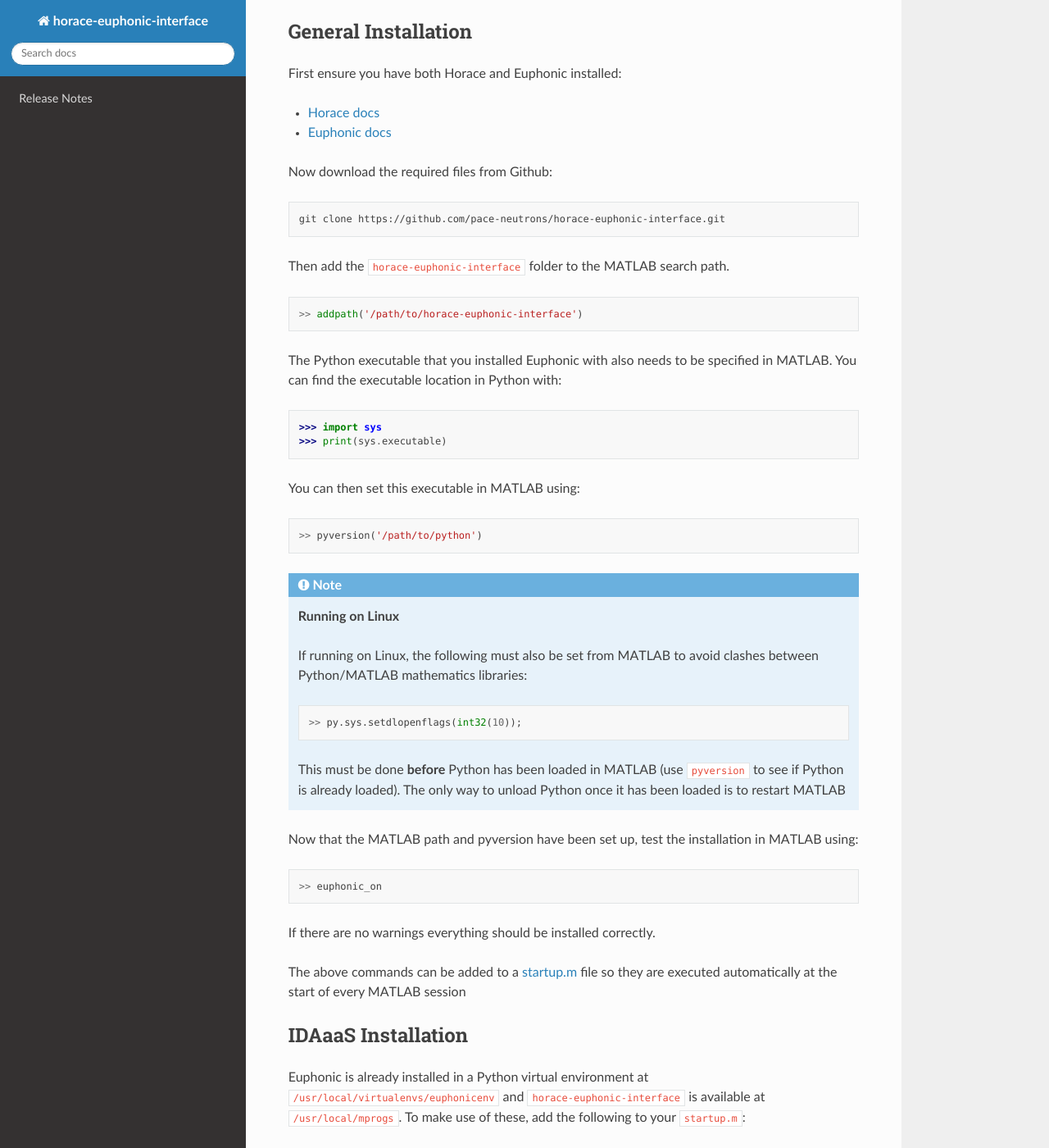
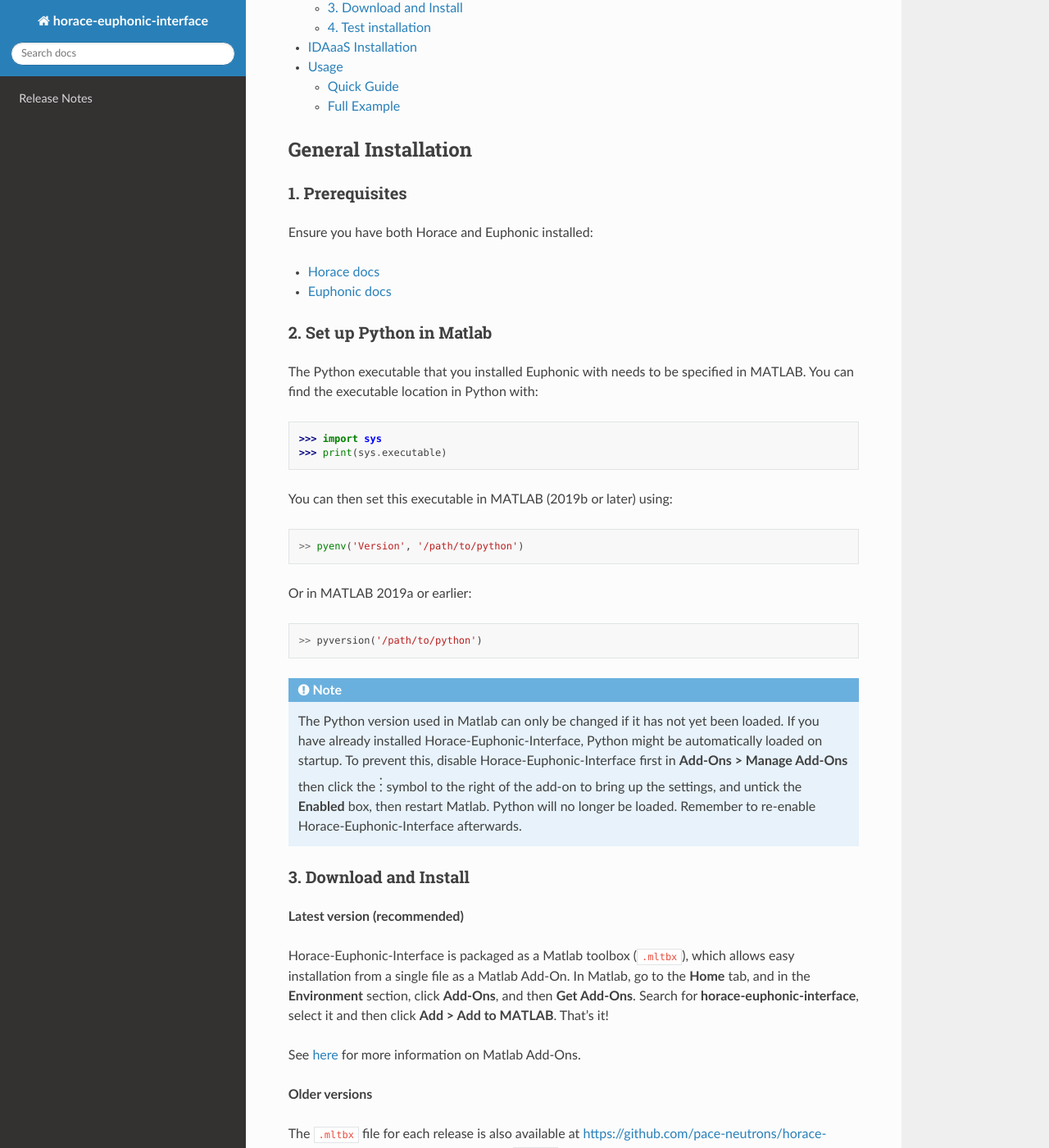
Before and after one commit to pace-neutrons/horace-euphonic-interface, a Sphinx documentation site: the page built from doc/source/index.rst, in a window 1280 px wide and 1400 px high, scrolled down 306 px. Shown: the whole window at 82% size. Built offline with Sphinx 7.4.7 and the Read the Docs theme 2.0.0, drawn with Linux system fonts in a browser that asks for light colours; some of the changed text lies outside the part shown.

Commit message:
Update user docs

```diff
--- a/doc/source/index.rst
+++ b/doc/source/index.rst
@@ -12,66 +12,73 @@
 General Installation
 --------------------
 
-First ensure you have both Horace and Euphonic installed:
+1. Prerequisites
+^^^^^^^^^^^^^^^^
+Ensure you have both Horace and Euphonic installed:
 
 - `Horace docs <https://horace.isis.rl.ac.uk/>`_
 - `Euphonic docs <https://euphonic.readthedocs.io>`_
 
+2. Set up Python in Matlab
+^^^^^^^^^^^^^^^^^^^^^^^^^^
 
-Now download the required files from Github:
-
-.. code-block:: bash
-
-  git clone https://github.com/pace-neutrons/horace-euphonic-interface.git
-
-
-Then add the ``horace-euphonic-interface`` folder to the MATLAB search path.
-
-.. code-block:: matlab
-
-  >> addpath('/path/to/horace-euphonic-interface')
-
-The Python executable that you installed Euphonic with also needs to be
-specified in MATLAB. You can find the executable location in Python with:
+The Python executable that you installed Euphonic with needs to be specified
+in MATLAB. You can find the executable location in Python with:
 
 .. code-block:: python
 
   >>> import sys
   >>> print(sys.executable)
 
-You can then set this executable in MATLAB using:
+You can then set this executable in MATLAB (2019b or later) using:
+
+.. code-block:: MATLAB
+
+  >> pyenv('Version', '/path/to/python')
+
+Or in MATLAB 2019a or earlier:
 
 .. code-block:: MATLAB
 
   >> pyversion('/path/to/python')
 
-.. note::
+.. Note::
 
-  **Running on Linux**
+  The Python version used in Matlab can only be changed if it has not yet been
+  loaded. If you have already installed Horace-Euphonic-Interface, Python might
+  be automatically loaded on startup. To prevent this, disable
+  Horace-Euphonic-Interface first in **Add-Ons > Manage Add-Ons** then click the
+  :math:`\vdots` symbol to the right of the add-on to bring up the settings,
+  and untick the **Enabled** box, then restart Matlab. Python will no longer be
+  loaded. Remember to re-enable Horace-Euphonic-Interface afterwards.
 
-  If running on Linux, the following must also be set from MATLAB to avoid
-  clashes between Python/MATLAB mathematics libraries:
+3. Download and Install
+^^^^^^^^^^^^^^^^^^^^^^^
 
-  .. code-block:: MATLAB
+**Latest version (recommended)**
 
-    >> py.sys.setdlopenflags(int32(10));
+Horace-Euphonic-Interface is packaged as a Matlab toolbox (``.mltbx``), which
+allows easy installation from a single file as a Matlab Add-On. In Matlab,
+go to the **Home** tab, and in the **Environment** section, click **Add-Ons**,
+and then **Get Add-Ons**. Search for **horace-euphonic-interface**, select it
+and then click **Add > Add to MATLAB**. That's it!
 
-  This must be done **before** Python has been loaded in MATLAB (use
-  ``pyversion`` to see if Python is already loaded). The only way to unload
-  Python once it has been loaded is to restart MATLAB
+See `here <https://www.mathworks.com/help/matlab/matlab_env/get-add-ons.html>`_
+for more information on Matlab Add-Ons.
 
-Now that the MATLAB path and pyversion have been set up, test the installation
-in MATLAB using:
+**Older versions**
+
+The ``.mltbx`` file for each release is also available at
+https://github.com/pace-neutrons/horace-euphonic-interface/releases.
+Open the ``.mltbx`` file in Matlab and it should automatically be installed.
+
+4. Test installation
+^^^^^^^^^^^^^^^^^^^^
+To test everything has been installed ok, try:
 
 .. code-block:: matlab
 
-  >> euphonic_on
-
-If there are no warnings everything should be installed correctly.
-
-The above commands can be added to a
-`startup.m <https://www.mathworks.com/help/matlab/ref/startup.html>`_ file so
-they are executed automatically at the start of every MATLAB session
+  >> help(euphonic.ForceConstants)
 
 IDAaaS Installation
 -------------------
@@ -85,57 +92,55 @@
 
   addpath('/usr/local/mprogs/horace-euphonic-interface')
   pyversion '/usr/local/virtualenvs/euphonicenv/bin/python3'
-  py.sys.setdlopenflags(int32(10))
-  euphonic_on
-
-That's it!
 
 Usage
 -----
 
-In Horace, the ``disp2sqw_eval`` simulation function is used to simulate
-experimental data with Euphonic - this requires a function handle, to use
-Euphonic this is ``euphonic_sf``. For information on ``euphonic_sf``
-parameters, type:
+Quick Guide
+^^^^^^^^^^^
+
+To view the available functions and classes, try:
 
 .. code-block:: matlab
 
-  >> help euphonic_sf
+  help euphonic
 
-Many of the parameters are passed straight to Euphonic, so see the Euphonic
-docs for more details.
+**1. Read force constants**
 
-An example script simulating a simple cut is below:
+First, the force constants must be read. The usage is very similar to Euphonic,
+for example to read a CASTEP ``.castep_bin`` file:
 
 .. code-block:: matlab
 
-  % Read in experimental cut
-  cut = read_horace('quartz.d2d');
+  fc = euphonic.ForceConstants.from_castep('quartz.castep_bin')
 
-  % Set required parameters
-  fwhh = 4.0;
-  temperature = 5;
-  scale = 1.0;
-  par = [temperature, scale];
-  scattering_lengths = struct('Si', 4.1491, 'O', 5.803);
+Or, to read from Phonopy files:
 
-  % Set extra parameters
-  opts = {'model_args', {'quartz.castep_bin'}, ...
-          'phonon_kwargs', {'asr', 'reciprocal', 'reduce_qpts', true, ...
-                            'use_c', true, 'n_threads', int32(2), ...
-                            'eta_scale', 0.75}, ...
-          'dw_grid', [6,6,6], ...
-          'conversion_mat', [1,0,0; 0,1,0; 0,0,-1],
-          'negative_e', true, ...
-          'chunk', 5000, ...
-          'lim', 1e-7};
+.. code-block:: matlab
 
-  % Finally simulate
-  cut_sim = disp2sqw_eval( ...
-      cut, @euphonic_sf, {par, scattering_lengths, opts}, fwhh, 'all');
+  fc = euphonic.ForceConstants.from_castep('path', 'phonopy.yaml')
 
-  % Plot
-  plot(cut_sim);
+**2. Set up model**
+
+Next, the model must be set up. Currently, the ``CoherentCrystal`` model
+is available. The force constants must be passed in, then any other optional
+parameters. For example:
+
+.. code-block:: matlab
+
+  coh_model = euphonic.CoherentCrystal(...
+     fc, ...
+     'conversion_mat', [1 0 0; 0 1 0; 0 0 -1],
+     'debye_waller_grid', [6 6 6], ...
+     'temperature', 100, ...
+     'asr', 'reciprocal', ...
+     'use_c', true);
+
+To see all the available optional parameters, try:
+
+.. code-block:: matlab
+
+  help(euphonic.CoherentCrystal)
 
 .. note::
 
@@ -149,6 +154,52 @@
   make sense at first in certain cuts due to symmetry, but give incorrect
   results in other cuts later on!)
 
+**3. Simulate cut**
+
+In Horace, the ``disp2sqw_eval`` simulation function is used to simulate
+experimental data with Euphonic. This requires a function handle, which is provided
+by ``CoherentCrystal.horace_disp``:
+
+.. code-block:: matlab
+
+  scale_factor = 1e12;
+  effective_fwhm = 1;
+
+  cut_sim = disp2sqw_eval(cut, @coh_model.horace_disp, {scale_factor}, effective_fwhm);
+
+
+Full Example
+^^^^^^^^^^^^
+
+An example script simulating a simple cut is below:
+
+.. code-block:: matlab
+
+  % Read in experimental cut
+  cut = read_horace('quartz.d2d');
+
+  % Read force constants
+  fc = euphonic.ForceConstants.from_castep('quartz.castep_bin')
+
+  % Set up model
+  coh_model = euphonic.CoherentCrystal(...
+     fc, ...
+     'conversion_mat', [1 0 0; 0 1 0; 0 0 -1],
+     'debye_waller_grid', [6 6 6], ...
+     'temperature', 100, ...
+     'asr', 'reciprocal', ...
+     'use_c', true);
+
+
+  % Simulate
+  scale_factor = 1e12;
+  effective_fwhm = 1;
+  cut_sim = disp2sqw_eval(...
+     cut, @coh_model.horace_disp, {scale_factor}, effective_fwhm);
+
+  % Plot
+  plot(cut_sim);
+
 .. toctree::
    :hidden:
    :maxdepth: 2
```
